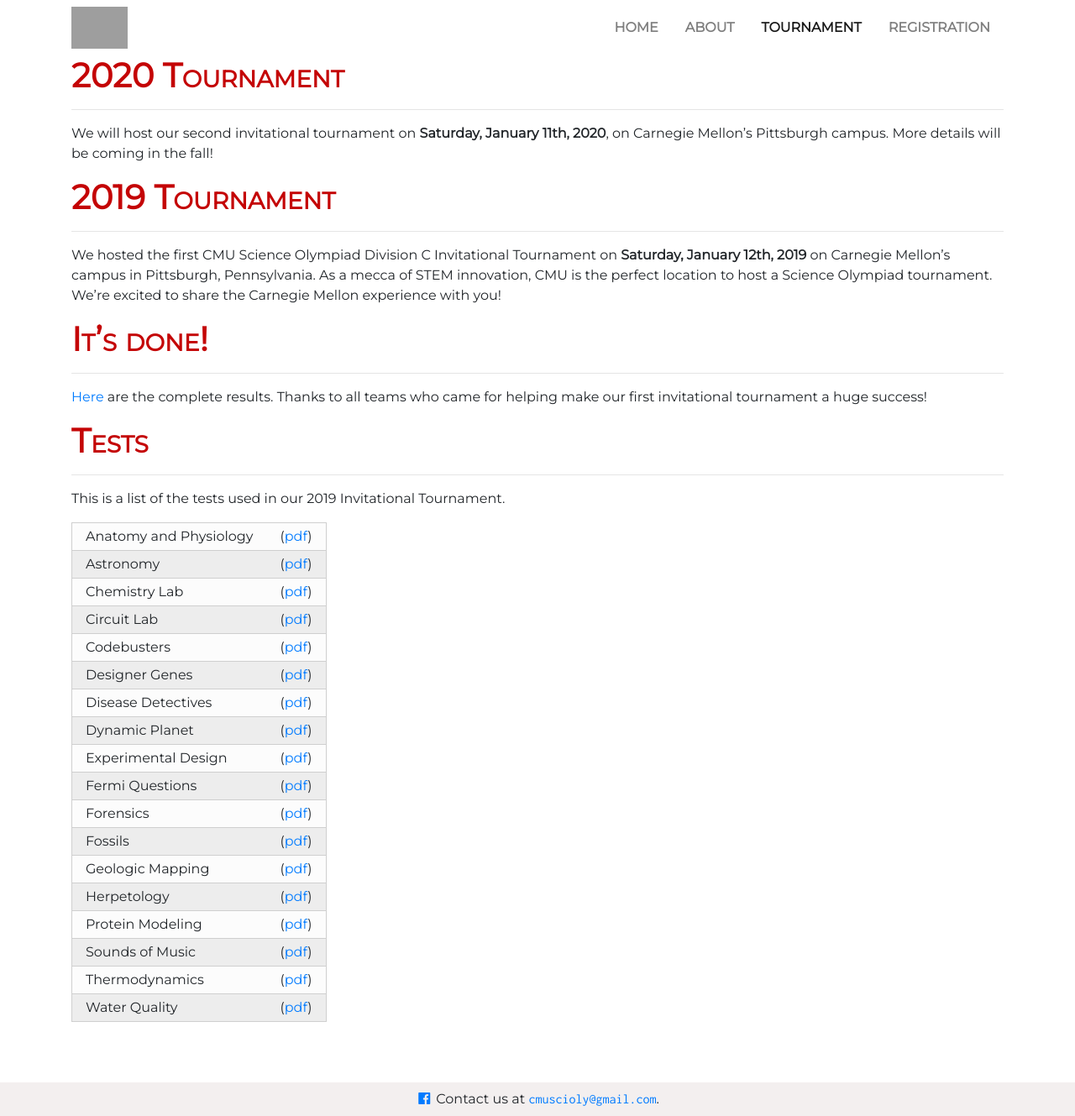
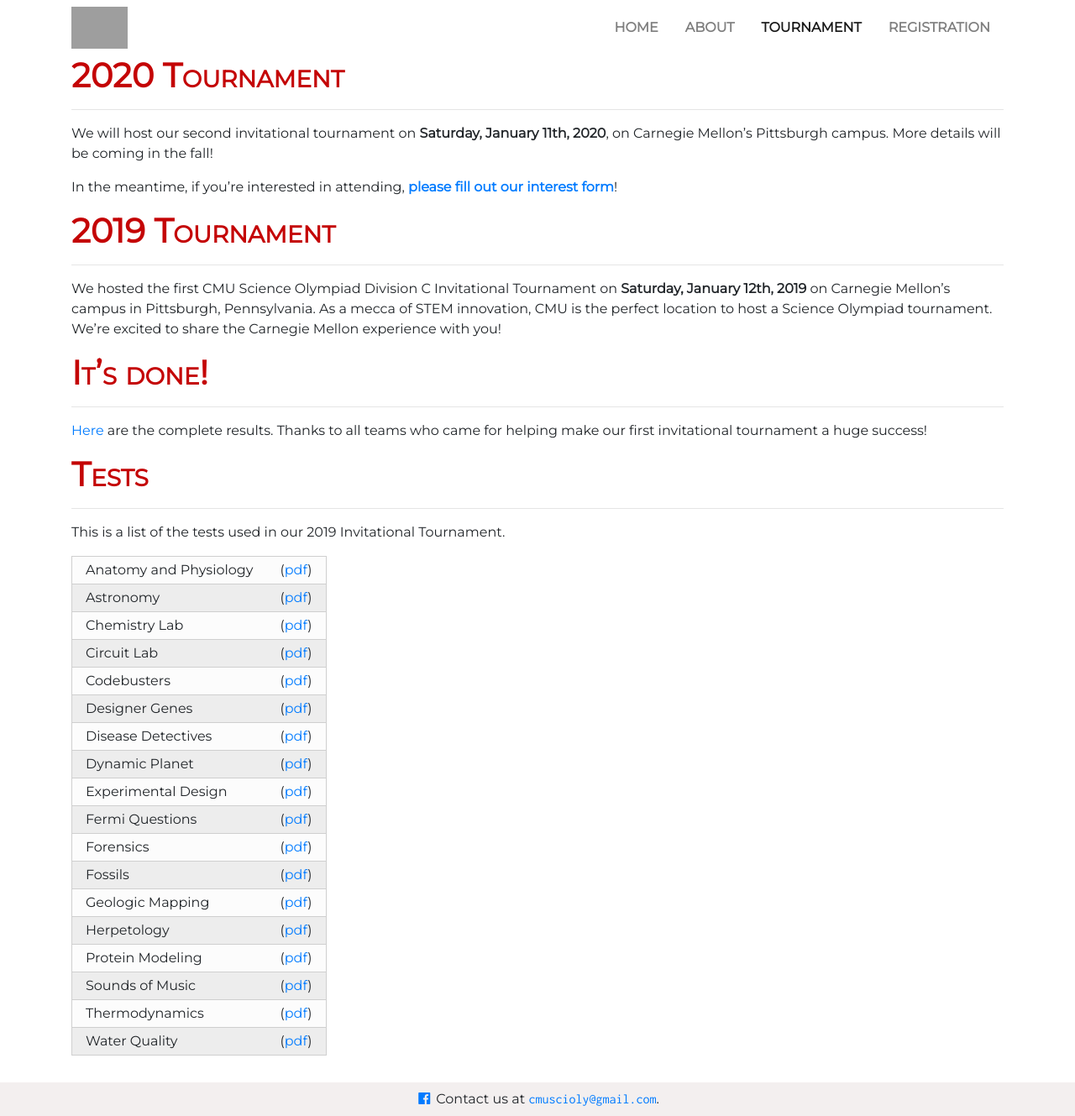
Before and after one commit to cmuscioly/cmuscioly.github.io, a Jekyll site: the page built from tournament.md, in a window 1280 px wide. Shown: the whole page at 84% size. Built offline with Jekyll 4.4.1, drawn with Linux system fonts in a browser that asks for light colours; nearby versions of some CDN libraries; grey boxes are pictures that could not be loaded.

Commit message:
Add interest link on tournament page

```diff
--- a/tournament.md
+++ b/tournament.md
@@ -9,6 +9,9 @@ permalink: /tournament/
 We will host our second invitational tournament on
 **Saturday, January 11th, 2020**, on Carnegie Mellon's Pittsburgh campus.
 More details will be coming in the fall!
+
+In the meantime, if you're interested in attending,
+<strong><a href="https://forms.gle/uUAmnpBDxtRqe7wNA">please fill out our interest form</a></strong>!
 
 # 2019 Tournament
 <hr>
```
